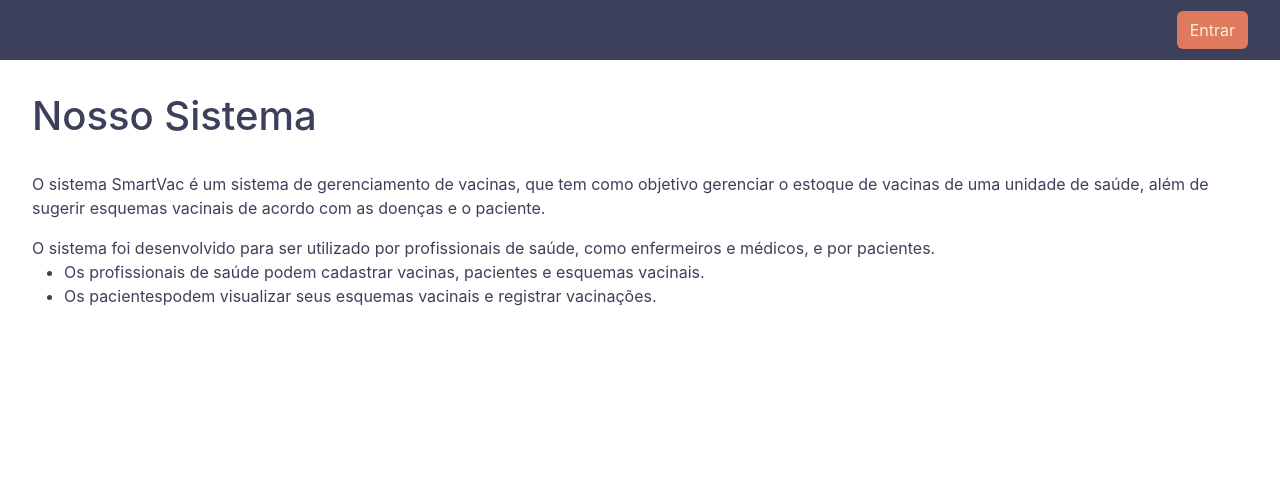
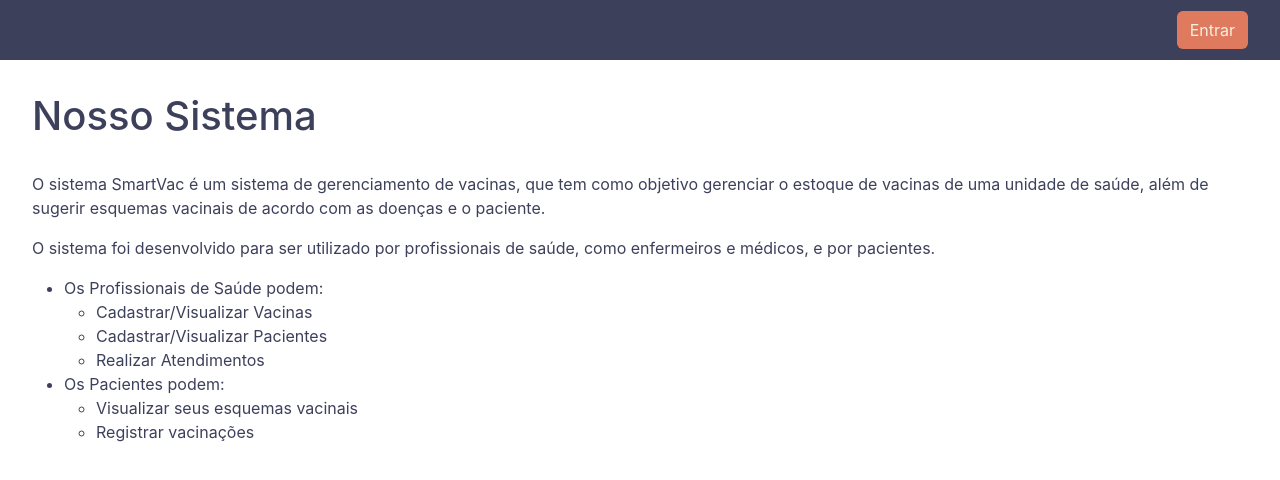
Before and after one commit to mateusgs98/ecommerce-pds, a Next.js app in the folder front-end/smart-vac/: page / in a window 1280 px wide. Shown: the top 480 px of the page. Built offline with nearby package versions, Linux system fonts and the light colour scheme; no server answers.

Commit message:
arrumando texto

```diff
--- a/front-end/smart-vac/src/pages/index.tsx
+++ b/front-end/smart-vac/src/pages/index.tsx
@@ -1,3 +1,4 @@
+
 export default function Home() {
   return (
     <>
@@ -10,15 +11,24 @@
       <p>
         O sistema foi desenvolvido para ser utilizado por profissionais de saúde, como
         enfermeiros e médicos, e por pacientes.
-        <ul>
-          <li>
-            Os profissionais de saúde podem cadastrar vacinas, pacientes e esquemas vacinais.
-          </li>
-          <li>
-            Os pacientespodem visualizar seus esquemas vacinais e registrar vacinações.
-          </li>
-        </ul>
       </p>
+      <ul>
+        <li>
+          Os Profissionais de Saúde podem:
+          <ul>
+            <li>Cadastrar/Visualizar Vacinas</li>
+            <li>Cadastrar/Visualizar Pacientes</li>
+            <li>Realizar Atendimentos</li>
+          </ul>
+        </li>
+        <li>
+          Os Pacientes podem:
+          <ul>
+            <li>Visualizar seus esquemas vacinais</li>
+            <li>Registrar vacinações</li>
+          </ul>
+        </li>
+      </ul>
     </>
   )
 }
```
